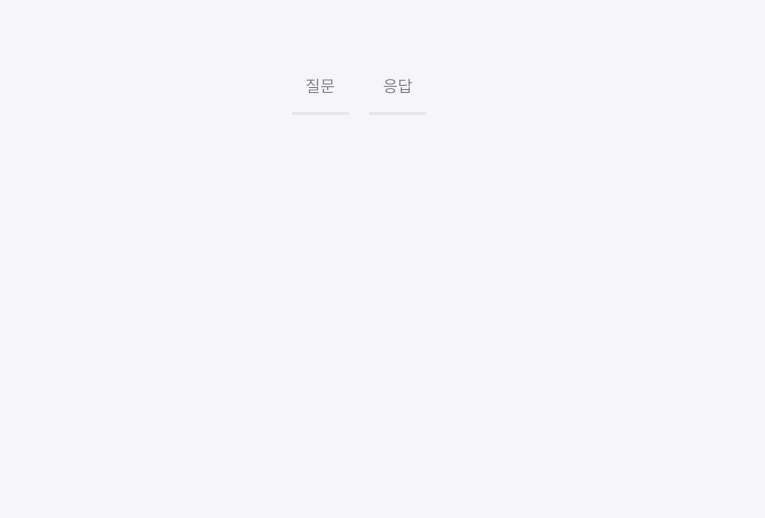
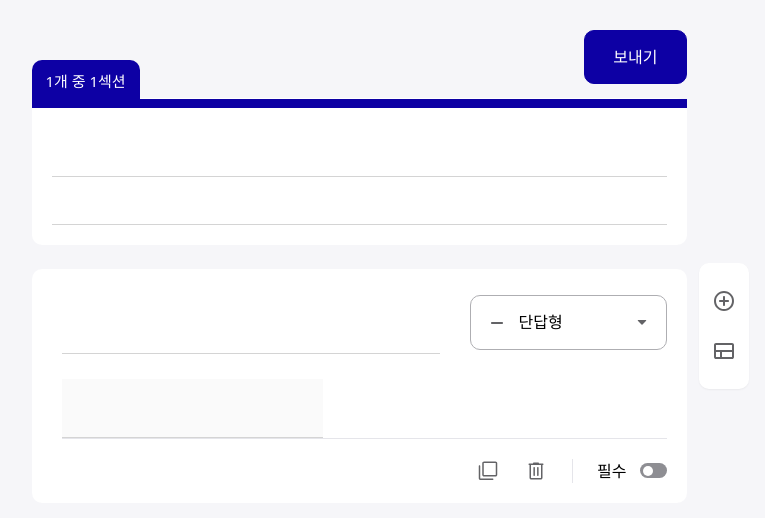
Before and after one commit to edhcoding/SurvForm, a React (Vite) app: page /surveys/new in a window 1280 px wide. Shown: the top 518 px of the page, without its empty margins (281-1046 px from the left). Built offline with nearby package versions, Linux system fonts and the light colour scheme.

Commit message:
Feat: API 연결 작업

```diff
--- a/src/App.tsx
+++ b/src/App.tsx
@@ -4,6 +4,7 @@ import { BrowserRouter, Route, Routes } from "react-router-dom";
 import { SurveyStoreProvider } from "@/store";
 import EditPage from "@/pages/EditPage";
 import AdminPage from "@/pages/AdminPage";
+import CreatePage from "@/pages/CreatePage";
 
 function App() {
   return (
@@ -11,6 +12,7 @@ function App() {
       <SurveyStoreProvider>
         <MainLayout>
           <Routes>
+            <Route path="/surveys/new" element={<CreatePage />} />
             <Route path="/surveys/:surveyId" element={<AdminPage />}>
               <Route path="edit" element={<EditPage />} />
               <Route path="responses" element={<div>hi</div>} />
--- a/src/components/edit/SendModalContent.tsx
+++ b/src/components/edit/SendModalContent.tsx
@@ -6,6 +6,7 @@ import Panel, {
 import CloseIcon from "@/assets/icons/close.svg?react";
 import Dropdown from "@/components/common/Dropdown";
 import Button from "@/components/common/Button";
+import callApi from "@/utils/api";
 
 interface Props {
   surveyId: number;
@@ -25,9 +26,14 @@ export default function SendModalContent({
     onClose();
   };
 
-  // const handleChangeEmailCollected = (value: boolean) => {
-  //   // TODO: 이메일 수집 여부 변경
-  // };
+  const handleChangeEmailCollected = (value: boolean) => {
+    callApi(`/surveys/${surveyId}`, {
+      method: "PATCH",
+      body: {
+        emailCollected: value,
+      },
+    });
+  };
 
   return (
     <Panel className="text-gray900">
@@ -46,7 +52,7 @@ export default function SendModalContent({
               { label: "수집하지 않음", value: false },
               { label: "수집함", value: true },
             ]}
-            // onChange={handleChangeEmailCollected}
+            onChange={handleChangeEmailCollected}
           />
         </div>
         <div className="flex flex-col">
--- /dev/null
+++ b/src/pages/CreatePage.tsx
@@ -0,0 +1,33 @@
+import { toJS } from "mobx";
+import SectionEditorList from "@/components/edit/SectionListEditor";
+import { useSurveyStore } from "@/store";
+import callApi from "@/utils/api";
+import Button from "@/components/common/Button";
+import { useNavigate } from "react-router";
+
+export default function CreatePage() {
+  const surveyStore = useSurveyStore();
+  const navigate = useNavigate();
+
+  const handleSubmit = () => {
+    callApi<{ id: number }>("/surveys", {
+      method: "POST",
+      body: toJS({ sections: surveyStore.sections }),
+    }).then(({ id }) => {
+      navigate(`/surveys/${id}/edit#send`);
+    });
+  };
+
+  return (
+    <>
+      <Button
+        type="button"
+        onClick={handleSubmit}
+        className="absolute right-0 -top-30"
+      >
+        보내기
+      </Button>
+      <SectionEditorList></SectionEditorList>
+    </>
+  );
+}
--- a/src/pages/EditPage.tsx
+++ b/src/pages/EditPage.tsx
@@ -1,13 +1,55 @@
+import { toJS } from "mobx";
 import SectionEditorList from "@/components/edit/SectionListEditor";
+import { useSurveyStore } from "@/store";
+import callApi from "@/utils/api";
+import { useEffect, useState } from "react";
+import { useLocation, useParams } from "react-router";
 import Button from "@/components/common/Button";
+import Modal from "@/components/common/Modal";
+import SendModalContent from "@/components/edit/SendModalContent";
 
 export default function EditPage() {
+  const { hash } = useLocation();
+  const [opened, setOpened] = useState<boolean>(hash === "#send");
+
+  const surveyStore = useSurveyStore();
+
+  const { surveyId = "" } = useParams<{ surveyId: string }>();
+
+  useEffect(() => {
+    const id = parseInt(surveyId, 10);
+
+    if (id) {
+      surveyStore.fetchSurvey(id);
+    }
+  }, [surveyId, surveyStore]);
+
+  const handleSubmit = () => {
+    callApi(`/surveys/${surveyId}`, {
+      method: "PUT",
+      body: toJS({ sections: surveyStore.sections }),
+    }).then(() => {
+      setOpened(true);
+    });
+  };
+
   return (
     <>
-      <Button type="button" className="absolute top-0 right-0">
+      <Button
+        type="button"
+        onClick={handleSubmit}
+        className="absolute top-0 right-0"
+      >
         보내기
       </Button>
       <SectionEditorList></SectionEditorList>
+      <Modal opend={opened}>
+        <SendModalContent
+          emailCollected={surveyStore.emailCollected}
+          surveyId={parseInt(surveyId, 10)}
+          onClose={() => setOpened(false)}
+        />
+      </Modal>
     </>
   );
 }
--- a/src/store.tsx
+++ b/src/store.tsx
@@ -1,16 +1,20 @@
 import { makeAutoObservable } from "mobx";
 import { createContext, PropsWithChildren, useContext } from "react";
 import Section from "./models/section";
+import callApi from "@/utils/api";
+import { SectionData } from "@/types/app";
 
 class SurveyStore {
   sections: Section[];
   focusedSectionId: number | null;
+  emailCollected: boolean;
 
   constructor() {
     makeAutoObservable(this, {}, { autoBind: true });
 
     this.sections = [new Section()];
     this.focusedSectionId = this.sections[0].id;
+    this.emailCollected = false;
   }
 
   addSection() {
@@ -32,6 +36,15 @@ class SurveyStore {
       section.addQuestion();
     }
   }
+
+  fetchSurvey(id: number) {
+    callApi<{ sections: SectionData[]; emailCollected: boolean }>(
+      `/surveys/${id}`
+    ).then(({ sections, emailCollected }) => {
+      this.sections = sections.map((section) => new Section(section));
+      this.emailCollected = emailCollected ?? false;
+    });
+  }
 }
 
 const surveyStore = new SurveyStore();
```
